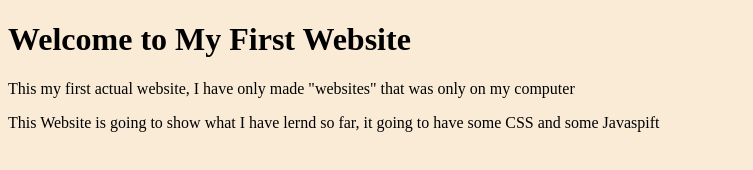
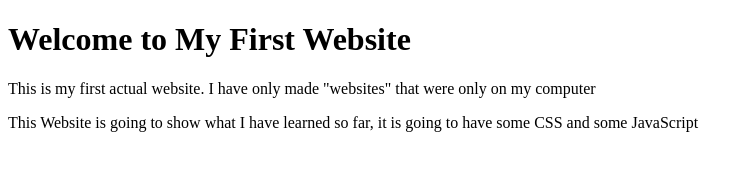
Before and after one commit to GJohnson0114/GJohnson0114.github.io, a plain HTML site: page First Website/index.html in a window 1280 px wide. Shown: the whole page, without its empty margins (0-753 px from the left). Drawn offline with Linux system fonts and the light colour scheme.

Commit message:
Update index.html

```diff
--- a/First Website/index.html
+++ b/First Website/index.html
@@ -3,13 +3,12 @@
 <head>
     <meta charset="UTF-8">
     <meta name="viewport" content="width=device-width, initial-scale=1.0">
-    <link rel="stylesheet" href="style.css">
-    <title>Main</title>
+    <link rel="stylesheet" href="First Website/style.css">
 </head>
 <body>
     <h1>Welcome to My First Website</h1>
-    <p>This my first actual website, I have only made "websites" that was only on my computer</p>
-    <p>This Website is going to show what I have lernd so far, it going to have some CSS and some Javaspift</p>
+    <p>This is my first actual website. I have only made "websites" that were only on my computer</p>
+    <p>This Website is going to show what I have learned so far, it is going to have some CSS and some JavaScript </p>
 </body>
-<script></script>
+
 </html>
```
